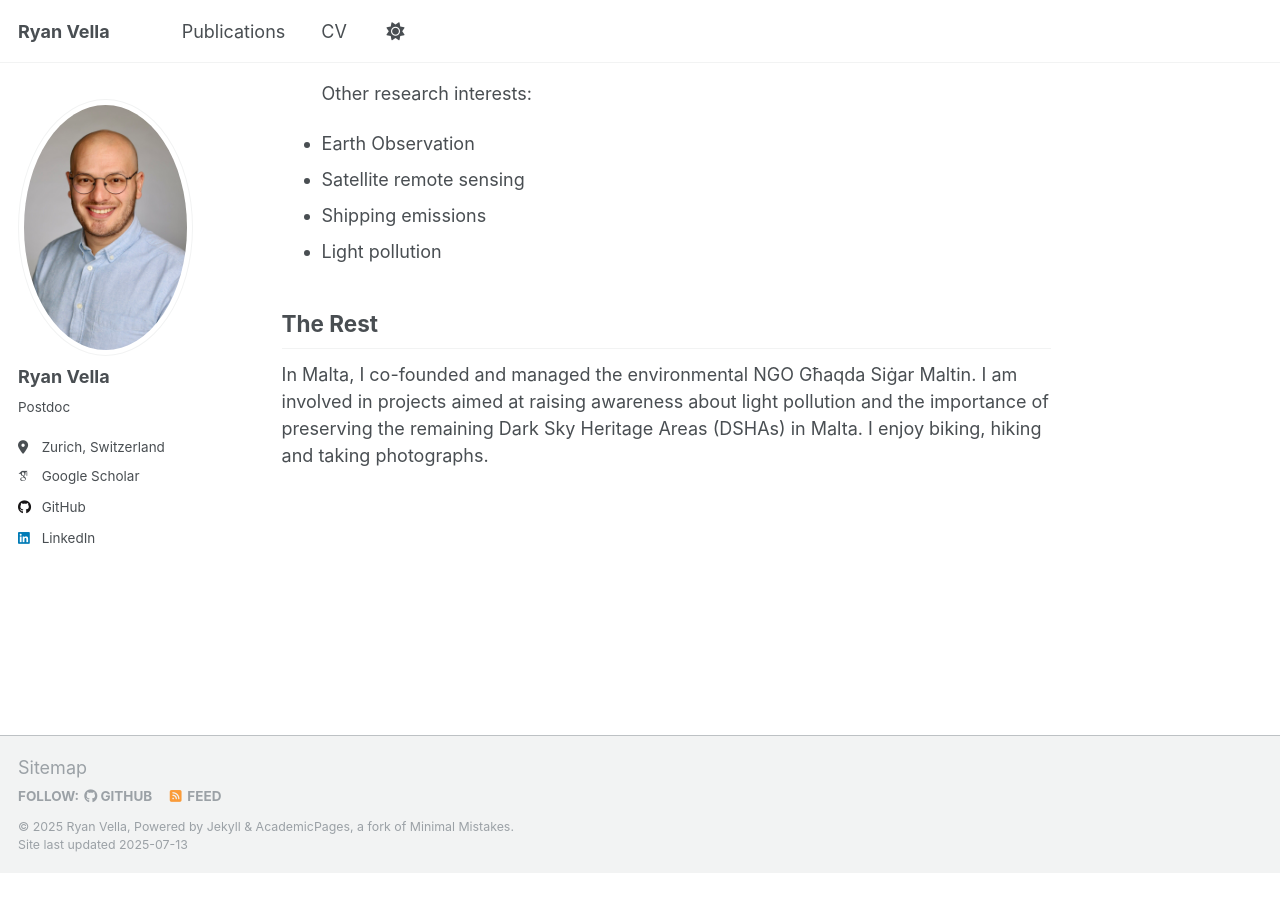
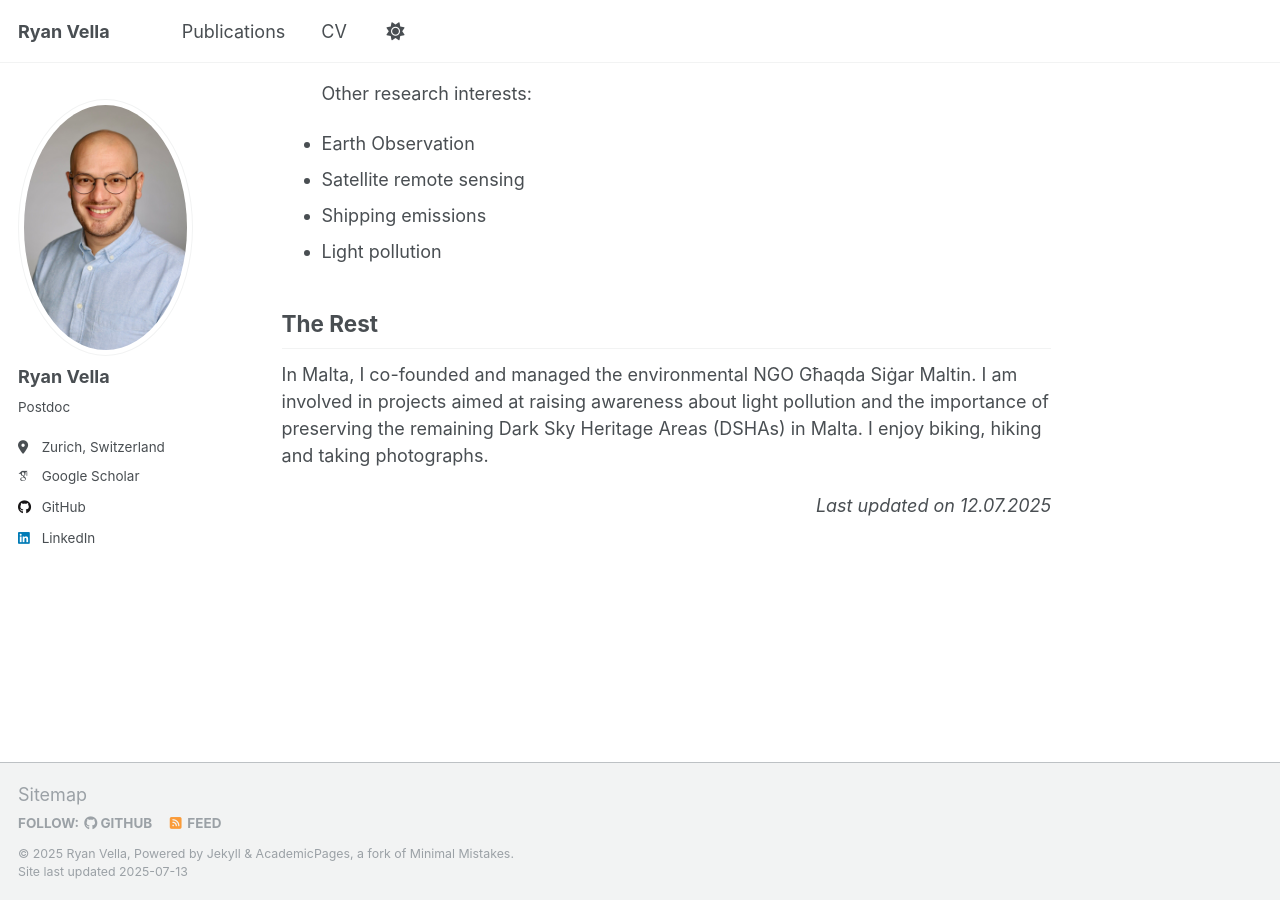
Before and after one commit to ryanvella9/ryanvella9.github.io, a Jekyll site: the page built from _pages/about.md, in a window 1280 px wide and 900 px high, scrolled down 922 px. Built offline with Jekyll 4.4.1, drawn with Linux system fonts in a browser that asks for light colours; some web fonts are replaced; a script that is not in the unit is left out; before the commit the page ends 1795 px from its top, so only the background shows below that.

Commit message:
Update about.md

```diff
--- a/_pages/about.md
+++ b/_pages/about.md
@@ -42,3 +42,8 @@ My main research interests include:
 ## The Rest
 
 In Malta, I co-founded and managed the environmental NGO Għaqda Siġar Maltin. I am involved in projects aimed at raising awareness about light pollution and the importance of preserving the remaining Dark Sky Heritage Areas (DSHAs) in Malta. I enjoy biking, hiking and taking photographs.
+
+
+<div style="text-align: right; font-style: italic;">
+Last updated on 12.07.2025
+</div>
```
